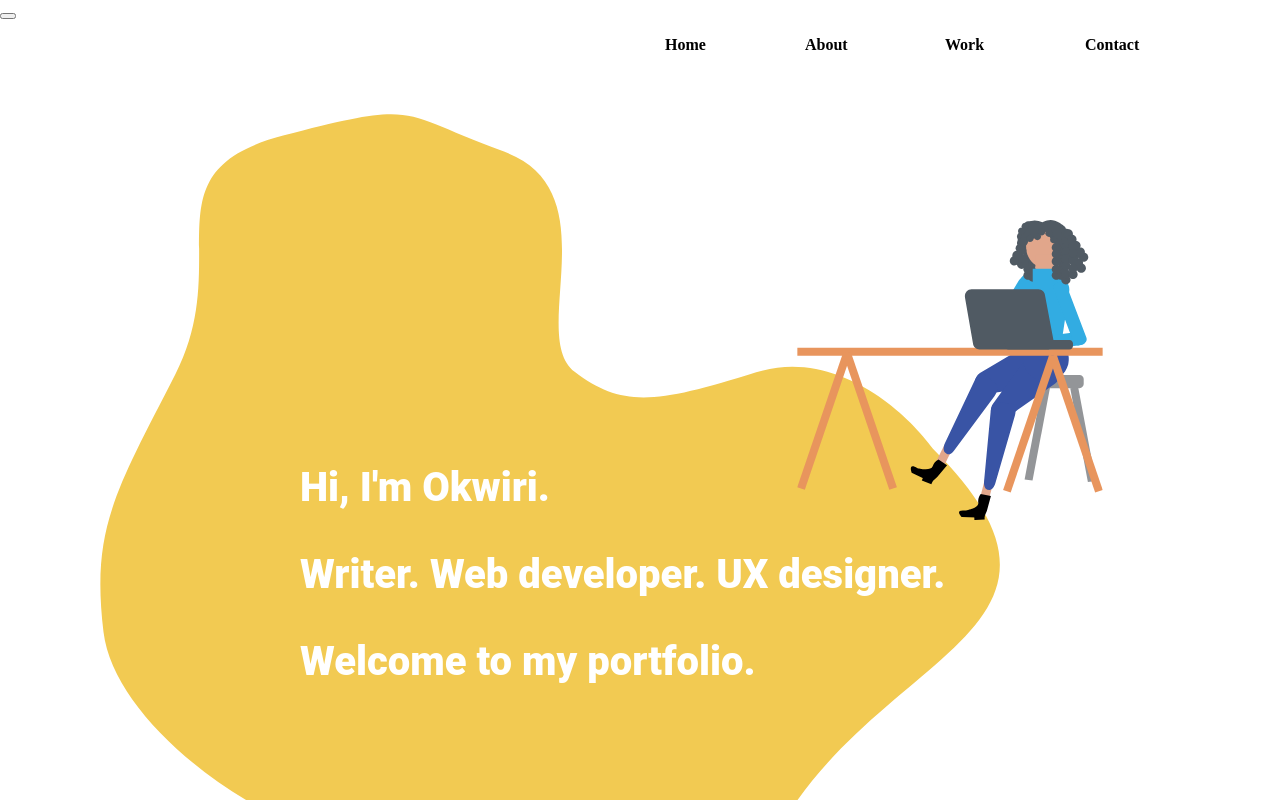
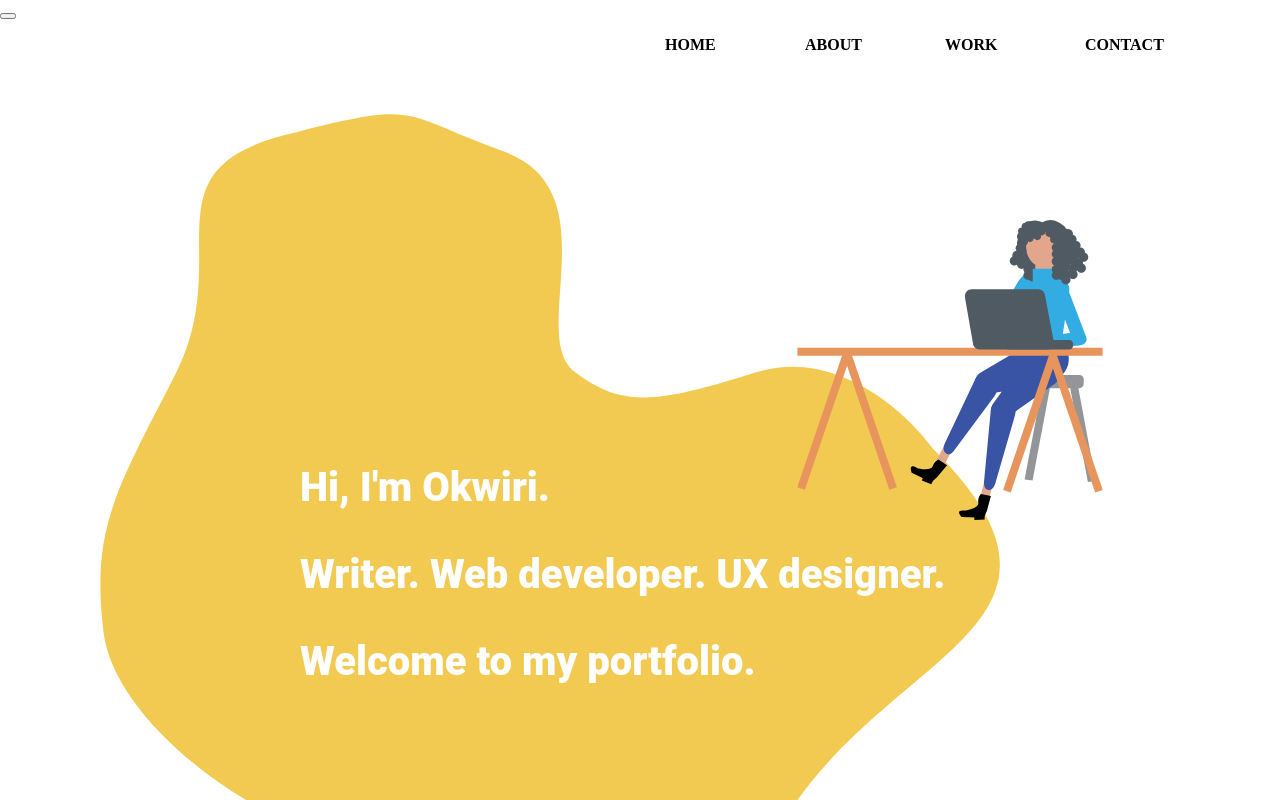
Before and after one commit to cauliflowersingerbee/my-portfolio, a React (Create React App) app: page / in a window 1280 px wide. Shown: the top 800 px of the page. Built offline with nearby package versions, Linux system fonts and the light colour scheme.

Commit message:
Update navbar.jsx

```diff
--- a/src/components/navbar/navbar.jsx
+++ b/src/components/navbar/navbar.jsx
@@ -11,10 +11,10 @@ export default class NavbarView extends React.Component {
     <Navbar.Collapse id="basic-navbar-nav">
       <Nav className="nav-link">
 
-          <ul><Nav.Link href="#home">Home</Nav.Link></ul>
-          <ul><Nav.Link href="#about" >About</Nav.Link></ul>
-          <ul><Nav.Link href="#work" >Work</Nav.Link></ul>
-          <ul><Nav.Link href="#contact" >Contact</Nav.Link></ul>
+          <ul><Nav.Link href="#home">HOME</Nav.Link></ul>
+          <ul><Nav.Link href="#about" >ABOUT</Nav.Link></ul>
+          <ul><Nav.Link href="#work" >WORK</Nav.Link></ul>
+          <ul><Nav.Link href="#contact" >CONTACT</Nav.Link></ul>
 
       </Nav>
     </Navbar.Collapse>
```
